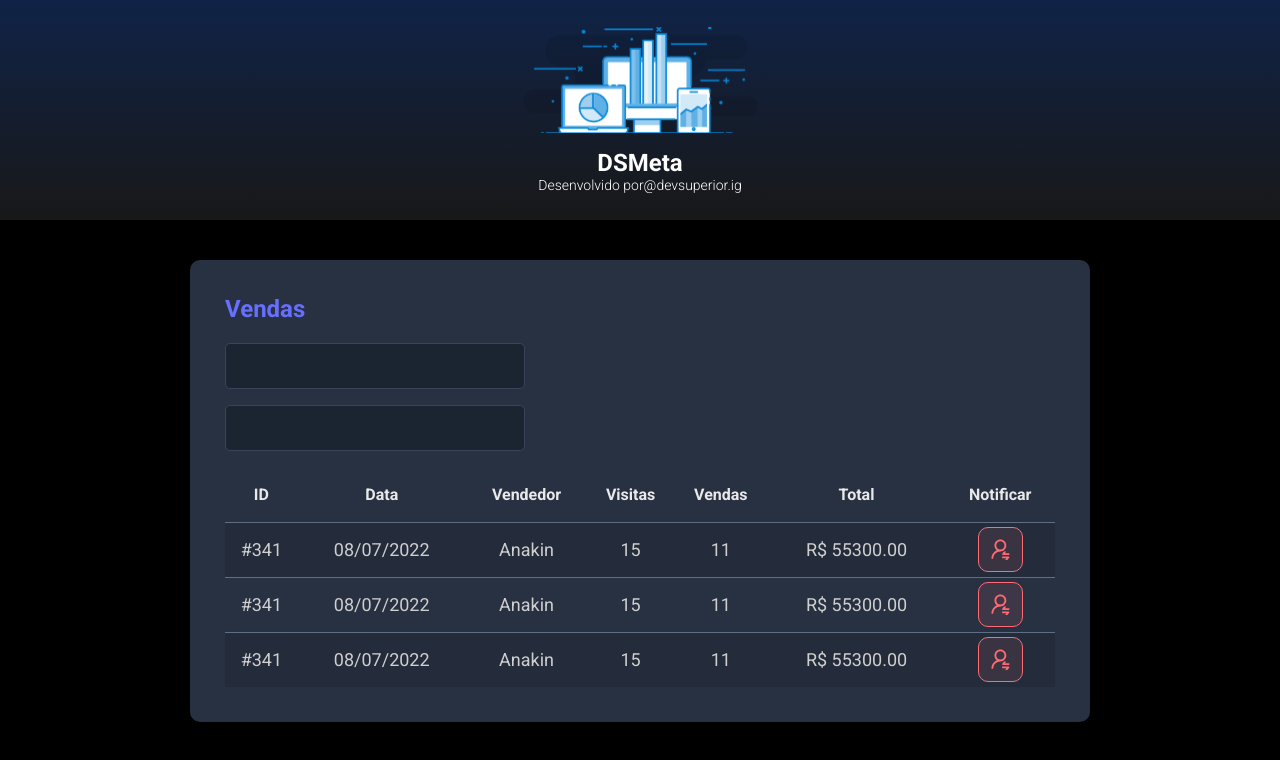
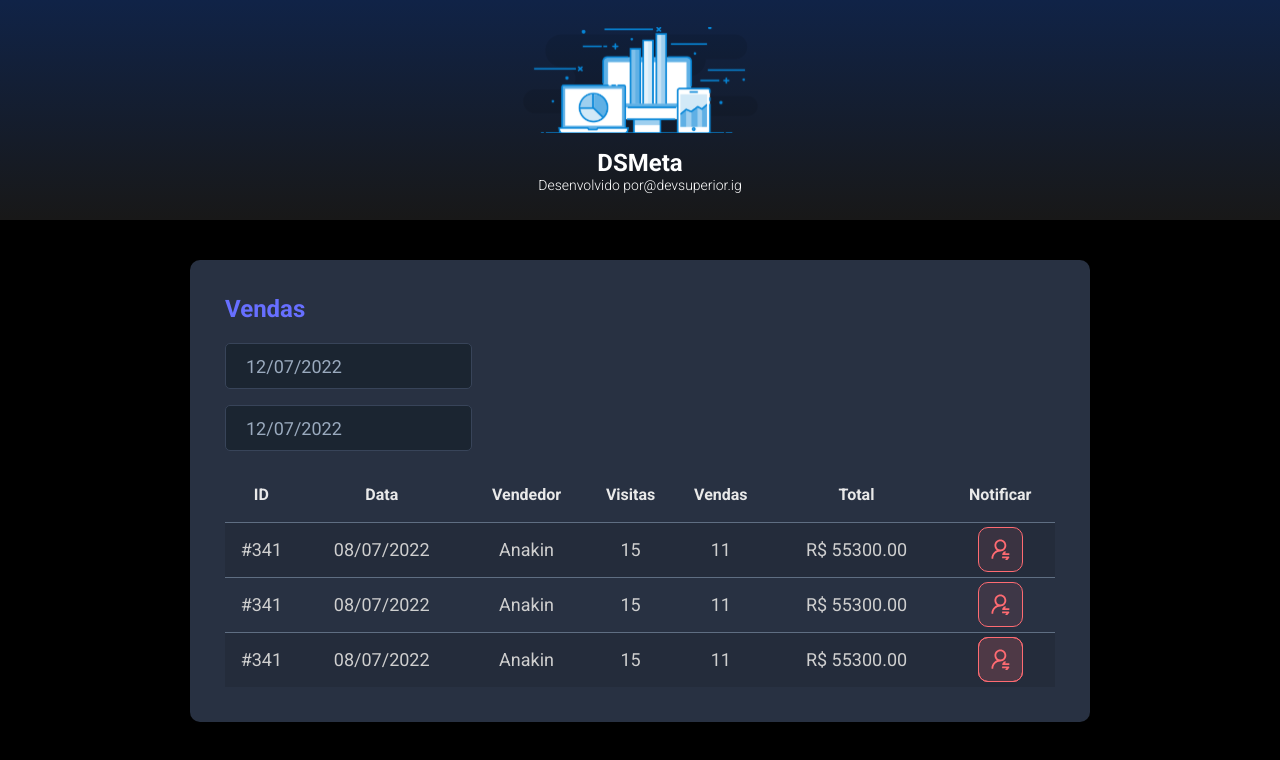
Before and after one commit to Mauricio-olsl/dsmeta, a React (Vite) app in the folder frontend/: page / in a window 1280 px wide. Shown: the top 760 px of the page. Built offline with nearby package versions, Linux system fonts and the light colour scheme.

Commit message:
Add DataPicker

```diff
--- a/frontend/package.json
+++ b/frontend/package.json
@@ -8,7 +8,9 @@
     "preview": "vite preview"
   },
   "dependencies": {
+    "@types/react-datepicker": "4.4.2",
     "react": "^18.0.0",
+    "react-datepicker": "4.8.0",
     "react-dom": "^18.0.0"
   },
   "devDependencies": {
--- a/frontend/src/components/SalesCard/index.tsx
+++ b/frontend/src/components/SalesCard/index.tsx
@@ -1,17 +1,30 @@
-import icon from '../../assets/img/notifiction-icon.svg'
+import DataPicker from "react-datepicker"
+import "react-datepicker/dist/react-datepicker.css";
+
 import NotificationButtom from '../NotificationButtom'
 import '../SalesCard/style.css'
 function SalesCard() {
     return(
-
       <div className="dsmeta-card">
       <h2 className="dsmeta-sales-title">Vendas</h2>
       <div>
         <div className="dsmeta-form-control-container">
-          <input className="dsmeta-form-control" type="text"/>
+          {/* <input className="dsmeta-form-control" type="text"/> */}
+            <DataPicker
+              selected={new Date()}
+              onChange={(date: Date) => {}}
+              className="dsmeta-form-control"
+              dateFormat="dd/MM/yyyy"
+              />
         </div>
         <div className="dsmeta-form-control-container">
-          <input className="dsmeta-form-control" type="text"/>
+          {/* <input className="dsmeta-form-control" type="text"/> */}
+            <DataPicker
+                selected={new Date()}
+                onChange={(date: Date) => {}}
+                className="dsmeta-form-control"
+                dateFormat="dd/MM/yyyy"
+            />
         </div>
       </div>
 
@@ -65,7 +78,7 @@
               <td>
                 <div className="dsmeta-red-btn-container">
                   <div className="dsmeta-red-btn">
-                    <img src={icon} alt="Notificar" />
+                    <NotificationButtom/>
                   </div>
                 </div>
               </td>
```
Also changed, not shown: 1 other file (tests, documents, lock files or other folders).
